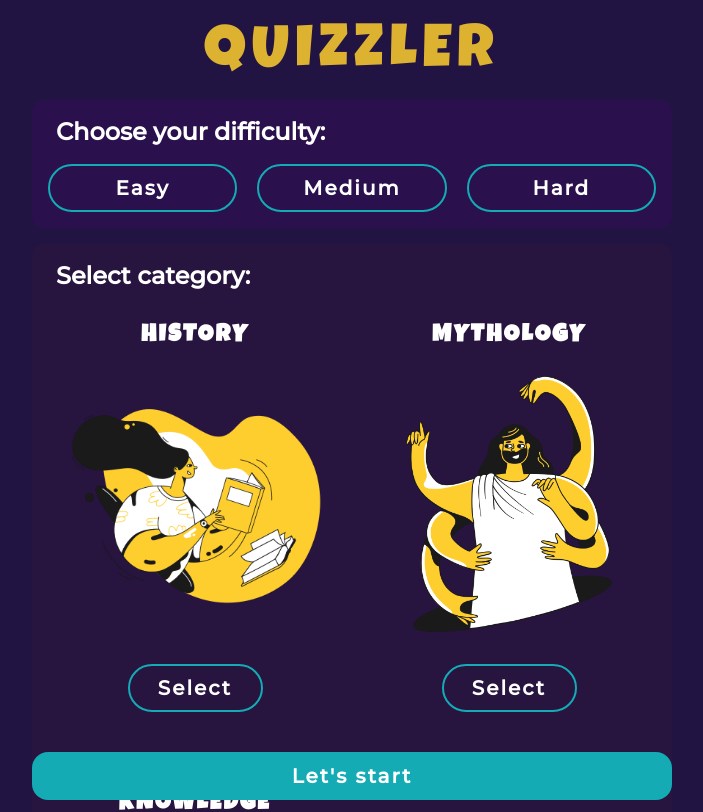
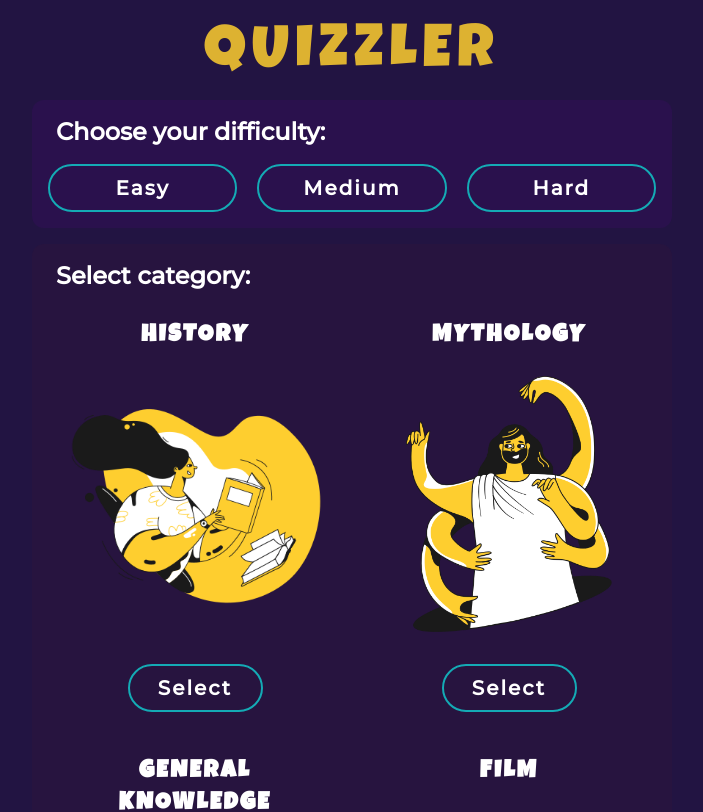
Before and after one commit to leonorlazami/quizzler, a React (Vite) app: page / in a window 1280 px wide. Shown: the top 812 px of the page, without its empty margins (288-991 px from the left). Built offline with nearby package versions, Linux system fonts and the light colour scheme.

Commit message:
fixed minor issue

```diff
--- a/src/components/StartScreen.jsx
+++ b/src/components/StartScreen.jsx
@@ -168,7 +168,7 @@ const StartScreen = ({ dispatch, numQuestions }) => {
           </div>
         </div>
 
-        <div className="w-1/2 mx-auto  md:flex fixed bottom-0 left-1/2 transform -translate-x-1/2 z-50 bg-[rgb(20,171,181)] rounded-2xl ">
+        <div className="md:w-1/2  md:relative md:flex fixed bottom-0 left-1/2 transform -translate-x-1/2 z-50 bg-[rgb(20,171,181)] rounded-2xl md:bg-transparent">
           <Button label="Let's start" onClick={handleStartClick} />
         </div>
       </div>
```
